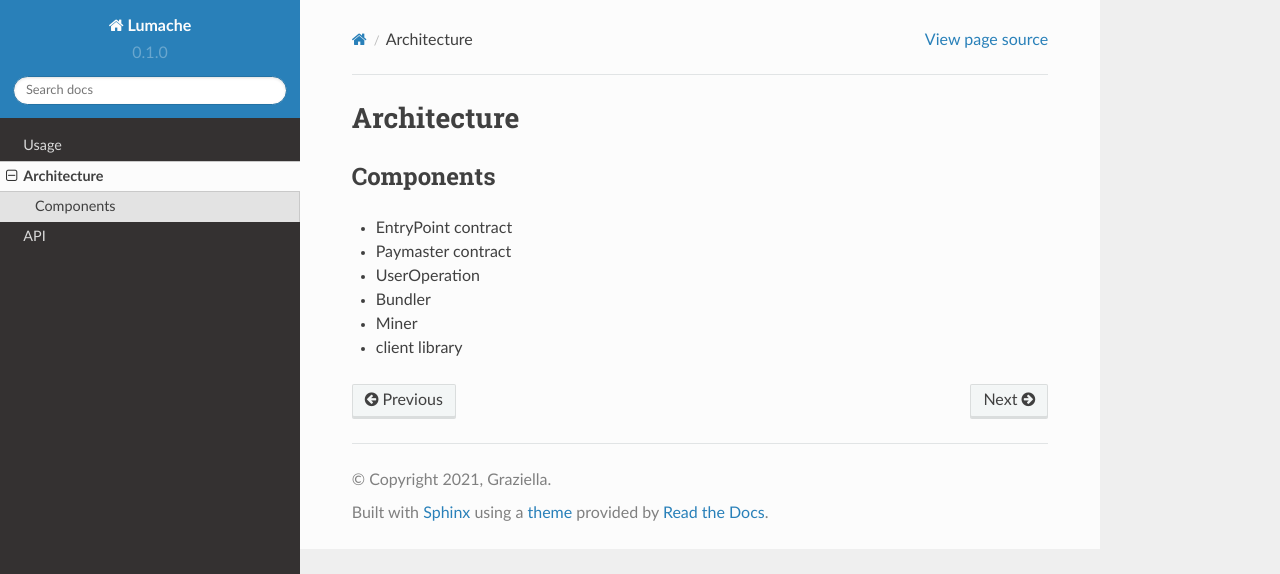
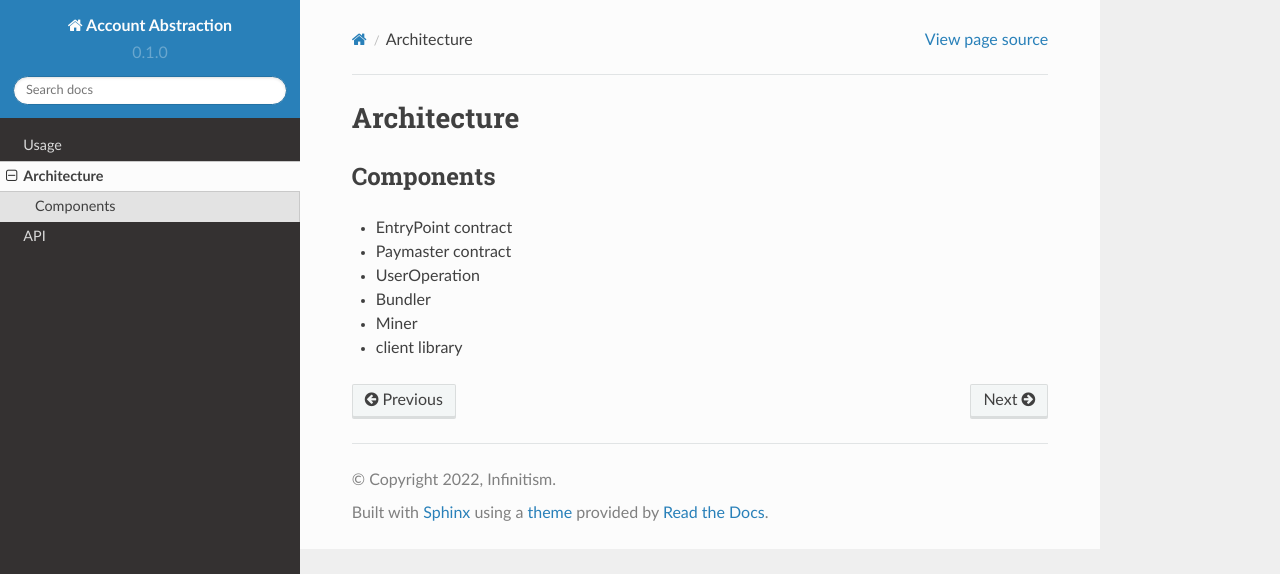
Before and after one commit to eth-infinitism/aa-docs, a Sphinx documentation site: the page built from docs/source/architecture.rst, in a window 1280 px wide. Shown: the top 574 px of the page. Built offline with Sphinx 7.4.7 and the Read the Docs theme 2.0.0, drawn with Linux system fonts in a browser that asks for light colours.

Commit message:
project info

```diff
--- a/docs/source/conf.py
+++ b/docs/source/conf.py
@@ -2,9 +2,9 @@
 
 # -- Project information
 
-project = 'Lumache'
-copyright = '2021, Graziella'
-author = 'Graziella'
+project = 'Account Abstraction'
+copyright = '2022, Infinitism'
+author = 'Dror Tirosh'
 
 release = '0.1'
 version = '0.1.0'
```
